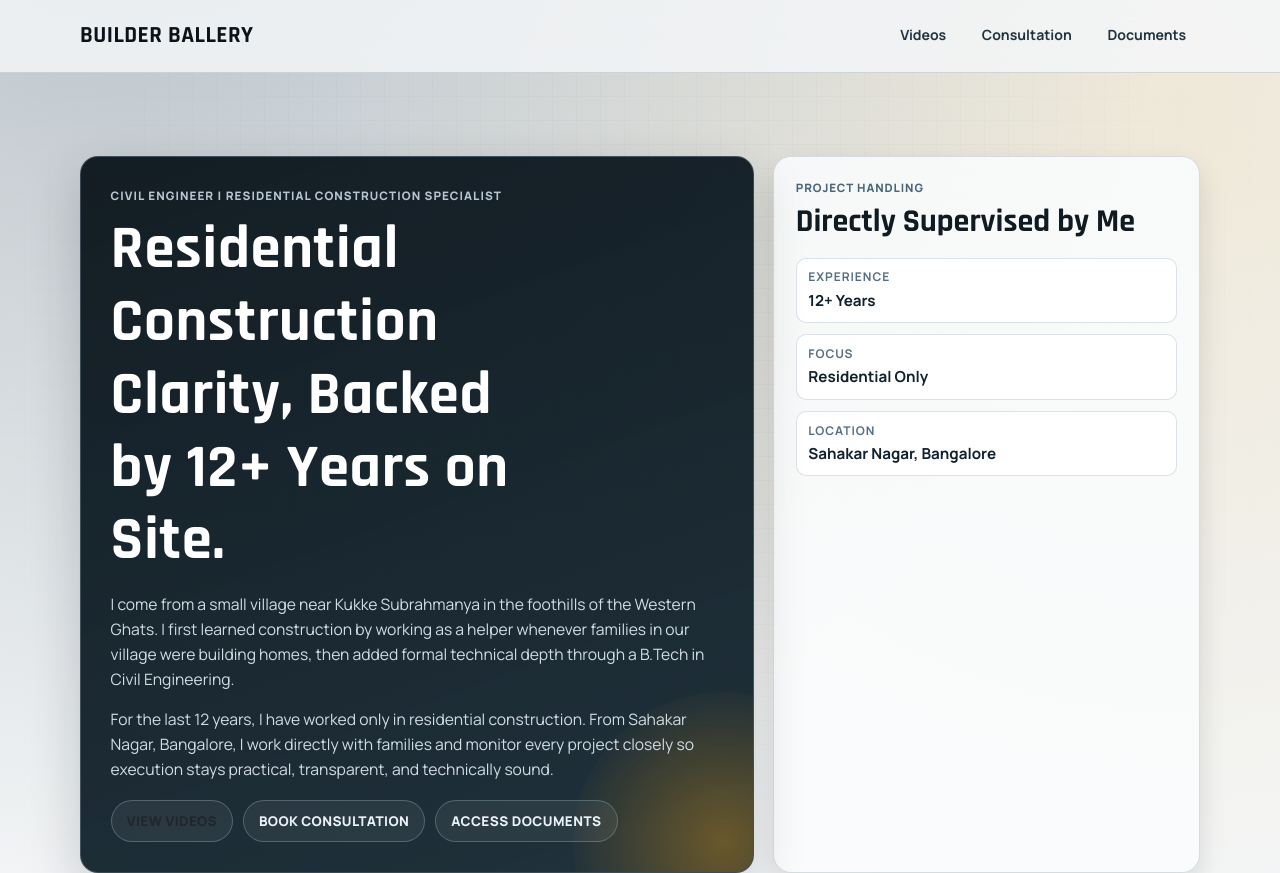
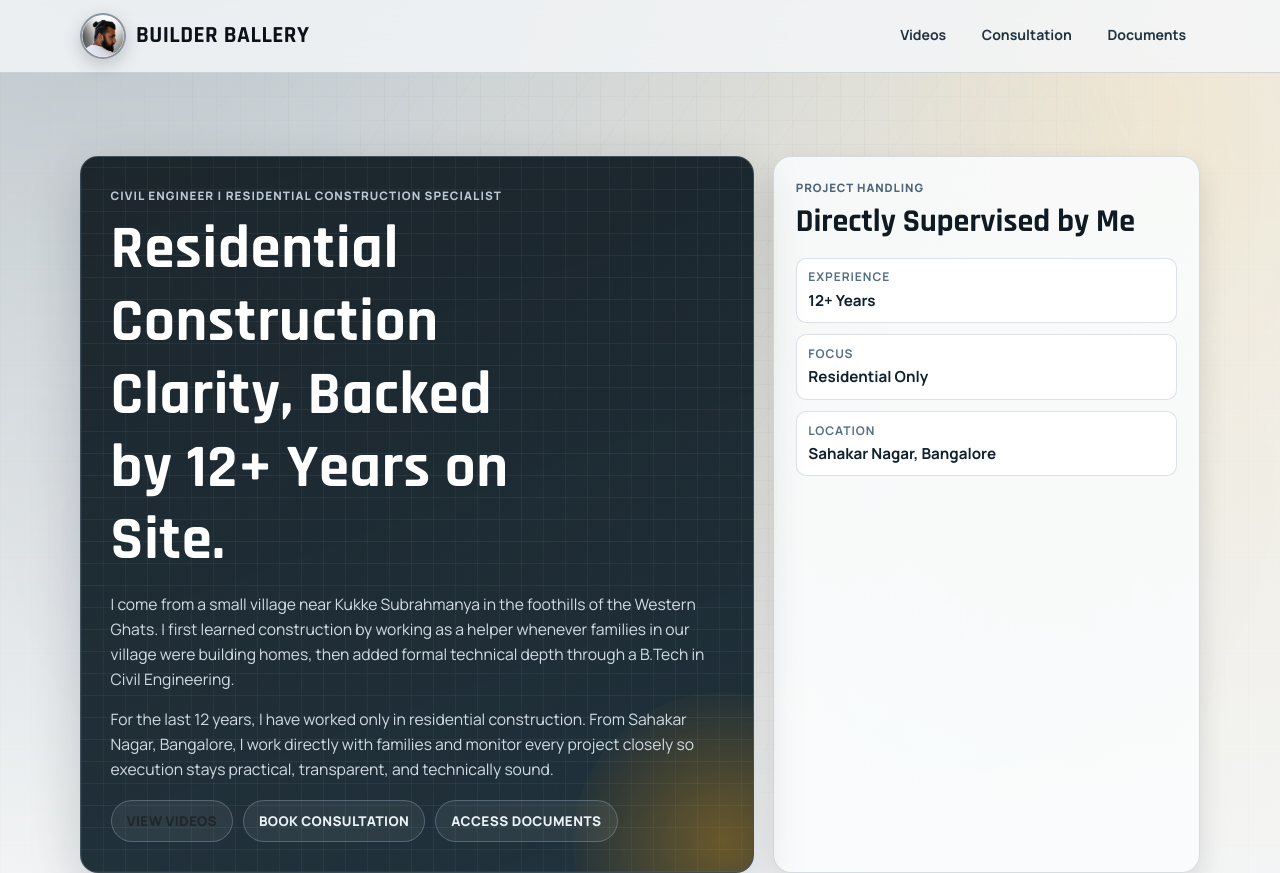
Before and after one commit to itsmk42/bb, a plain HTML site: page index.html in a window 1280 px wide. Shown: the top 873 px of the page. Drawn offline with Linux system fonts and the light colour scheme.

Commit message:
Add round logo favicon and civil-inspired background refinements

```diff
--- a/assets/styles.css
+++ b/assets/styles.css
@@ -30,6 +30,7 @@ body {
   margin: 0;
   font-family: "Manrope", "Segoe UI", sans-serif;
   color: var(--ink-900);
+  min-height: 100vh;
   background:
     radial-gradient(circle at 10% -5%, rgba(20, 42, 58, 0.24), transparent 35%),
     radial-gradient(circle at 92% 4%, rgba(243, 161, 13, 0.12), transparent 30%),
@@ -41,6 +42,7 @@ body {
   position: fixed;
   inset: 0;
   pointer-events: none;
+  z-index: 0;
   background-image:
     linear-gradient(rgba(14, 26, 36, 0.035) 1px, transparent 1px),
     linear-gradient(90deg, rgba(14, 26, 36, 0.035) 1px, transparent 1px);
@@ -48,9 +50,33 @@ body {
   mask-image: radial-gradient(circle at 50% 40%, rgba(0, 0, 0, 0.75), transparent 88%);
 }
 
+.bg-overlay::before,
+.bg-overlay::after {
+  content: "";
+  position: absolute;
+  inset: 0;
+}
+
+.bg-overlay::before {
+  background:
+    repeating-linear-gradient(125deg, rgba(21, 37, 50, 0.05) 0 1px, transparent 1px 48px),
+    repeating-linear-gradient(35deg, rgba(243, 161, 13, 0.06) 0 1px, transparent 1px 62px);
+  opacity: 0.56;
+}
+
+.bg-overlay::after {
+  background:
+    radial-gradient(circle at 85% 82%, rgba(14, 35, 49, 0.18) 0%, rgba(14, 35, 49, 0) 30%),
+    radial-gradient(circle at 8% 90%, rgba(49, 78, 99, 0.2) 0%, rgba(49, 78, 99, 0) 28%),
+    radial-gradient(circle at 92% 12%, rgba(243, 161, 13, 0.22) 0%, rgba(243, 161, 13, 0) 22%);
+  opacity: 0.65;
+}
+
 .container {
   width: min(1120px, 100% - 2rem);
   margin-inline: auto;
+  position: relative;
+  z-index: 1;
 }
 
 .site-header {
@@ -71,6 +97,9 @@ body {
 }
 
 .brand {
+  display: inline-flex;
+  align-items: center;
+  gap: 0.62rem;
   text-decoration: none;
   color: var(--ink-950);
   font-family: "Rajdhani", sans-serif;
@@ -78,6 +107,23 @@ body {
   font-weight: 700;
   letter-spacing: 0.02em;
   text-transform: uppercase;
+}
+
+.brand-logo {
+  width: 42px;
+  height: 42px;
+  border-radius: 50%;
+  object-fit: cover;
+  object-position: center;
+  border: 2px solid rgba(43, 63, 77, 0.55);
+  box-shadow: 0 6px 18px rgba(15, 30, 41, 0.22);
+  background: rgba(255, 255, 255, 0.85);
+}
+
+.brand-text {
+  display: inline-block;
+  line-height: 1;
+  white-space: nowrap;
 }
 
 .site-nav {
@@ -108,6 +154,18 @@ body {
 
 .section {
   padding: 3.2rem 0;
+  position: relative;
+}
+
+.section::after {
+  content: "";
+  position: absolute;
+  inset: 0;
+  pointer-events: none;
+  background:
+    repeating-linear-gradient(90deg, rgba(29, 50, 67, 0.03) 0 1px, transparent 1px 96px),
+    repeating-linear-gradient(0deg, rgba(29, 50, 67, 0.03) 0 1px, transparent 1px 96px);
+  opacity: 0.35;
 }
 
 .hero {
@@ -128,6 +186,17 @@ body {
   box-shadow: var(--shadow-xl);
   position: relative;
   overflow: hidden;
+}
+
+.hero-main::before {
+  content: "";
+  position: absolute;
+  inset: 0;
+  pointer-events: none;
+  background:
+    repeating-linear-gradient(0deg, rgba(228, 237, 245, 0.055) 0 1px, transparent 1px 22px),
+    repeating-linear-gradient(90deg, rgba(228, 237, 245, 0.045) 0 1px, transparent 1px 22px),
+    linear-gradient(140deg, rgba(255, 255, 255, 0.04), rgba(255, 255, 255, 0));
 }
 
 .hero-main::after {
@@ -600,6 +669,11 @@ textarea:focus-visible {
     width: min(1120px, 100% - 2.4rem);
   }
 
+  .brand-logo {
+    width: 46px;
+    height: 46px;
+  }
+
   .hero-main,
   .hero-panel,
   .video-category,
--- a/index.html
+++ b/index.html
@@ -10,8 +10,14 @@
   <meta property="og:description" content="Practical construction guidance, consultation, and technical documents for residential projects.">
   <meta property="og:type" content="website">
   <meta property="og:url" content="https://builderballery.com/">
+  <meta property="og:image" content="https://builderballery.com/assets/logo-round.png">
   <meta name="twitter:card" content="summary_large_image">
+  <meta name="twitter:image" content="https://builderballery.com/assets/logo-round.png">
   <link rel="canonical" href="https://builderballery.com/">
+  <link rel="icon" type="image/png" sizes="32x32" href="/assets/favicon-32.png">
+  <link rel="icon" type="image/png" href="/assets/logo-round.png">
+  <link rel="icon" href="/favicon.ico" sizes="any">
+  <link rel="apple-touch-icon" sizes="180x180" href="/assets/apple-touch-icon.png">
   <link rel="preconnect" href="https://fonts.googleapis.com">
   <link rel="preconnect" href="https://fonts.gstatic.com" crossorigin>
   <link href="https://fonts.googleapis.com/css2?family=Manrope:wght@400;500;600;700;800&family=Rajdhani:wght@500;600;700&display=swap" rel="stylesheet">
@@ -39,7 +45,10 @@
   <div class="bg-overlay" aria-hidden="true"></div>
   <header class="site-header">
     <div class="container header-inner">
-      <a href="#home" class="brand">Builder Ballery</a>
+      <a href="#home" class="brand" aria-label="Builder Ballery home">
+        <img src="/assets/logo-round.png" class="brand-logo" alt="Builder Ballery logo" width="46" height="46">
+        <span class="brand-text">Builder Ballery</span>
+      </a>
       <nav class="site-nav" aria-label="Primary">
         <a href="#videos">Videos</a>
         <a href="#consultation">Consultation</a>
```
Also changed, not shown: apple-touch-icon-precomposed.png (added), apple-touch-icon.png (added), assets/apple-touch-icon.png (added), assets/favicon-32.png (added), assets/logo-round.png (added), assets/logo-source.jpg (added), favicon.ico (added).
